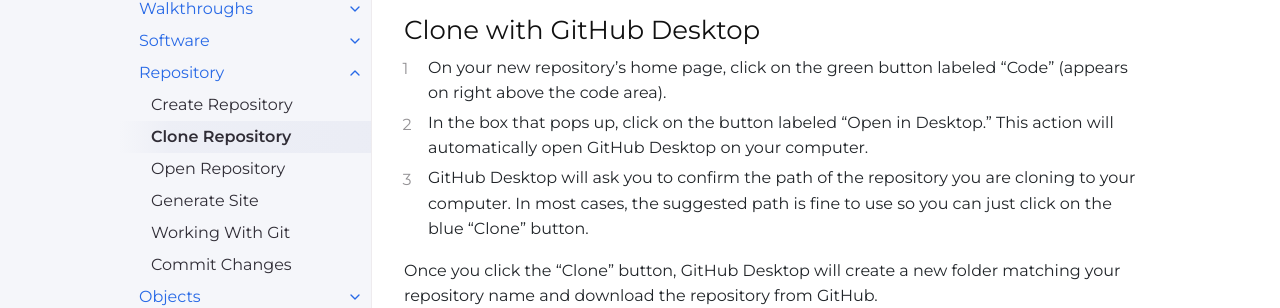
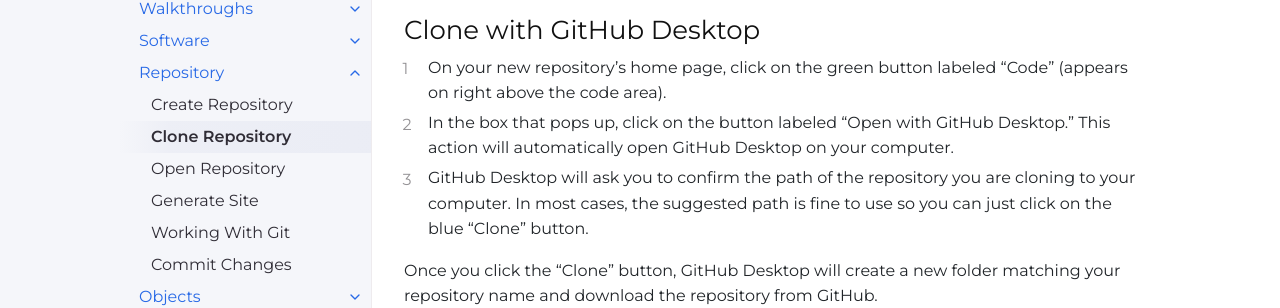
Before and after one commit to CollectionBuilder/cb-docs, a Jekyll site: the page built from docs/repository/clone.md, in a window 1280 px wide and 900 px high, scrolled down 580 px. Shown: the part 147-455 px from the top of the window. Built offline with Jekyll 4.4.1, drawn with Linux system fonts in a browser that asks for light colours; comment, search, counter and statistics services are not loaded.

Commit message:
Add alternate way to open repository / edit typos

```diff
--- a/docs/repository/clone.md
+++ b/docs/repository/clone.md
@@ -26,7 +26,7 @@ Each of these options is briefly described below--you only need to choose one!
 ## Clone with GitHub Desktop
 
 1. On your new repository's home page, click on the green button labeled "Code" (appears on right above the code area).
-2. In the box that pops up, click on the button labeled "Open in Desktop." This action will automatically open GitHub Desktop on your computer.
+2. In the box that pops up, click on the button labeled "Open with GitHub Desktop." This action will automatically open GitHub Desktop on your computer.
 3. GitHub Desktop will ask you to confirm the path of the repository you are cloning to your computer. In most cases, the suggested path is fine to use so you can just click on the blue "Clone" button.
 
 Once you click the "Clone" button, GitHub Desktop will create a new folder matching your repository name and download the repository from GitHub.
```
Also changed, not shown: docs/repository/gitworkflow.md (+1 -1 lines), docs/repository/open.md (+1 -0 lines).
